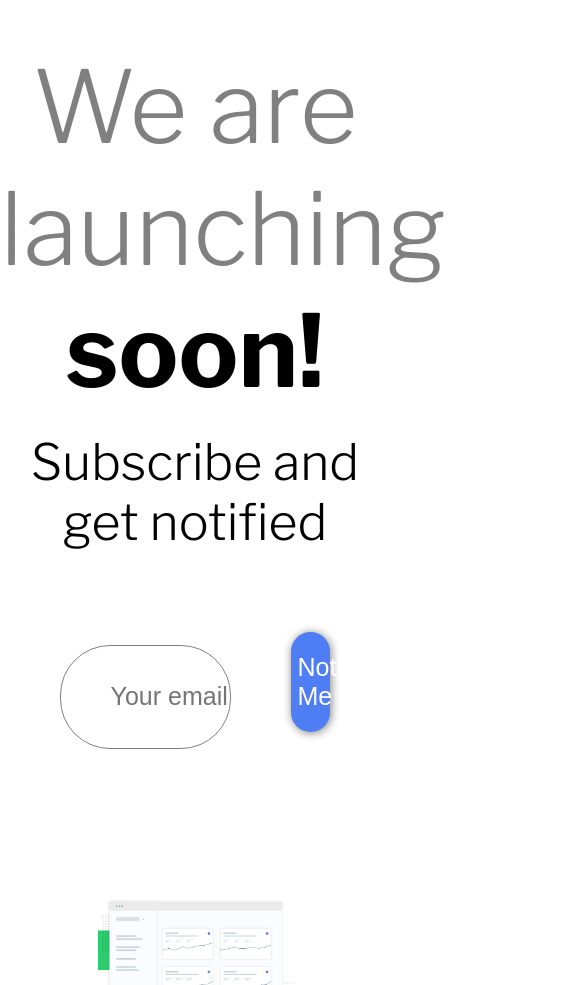
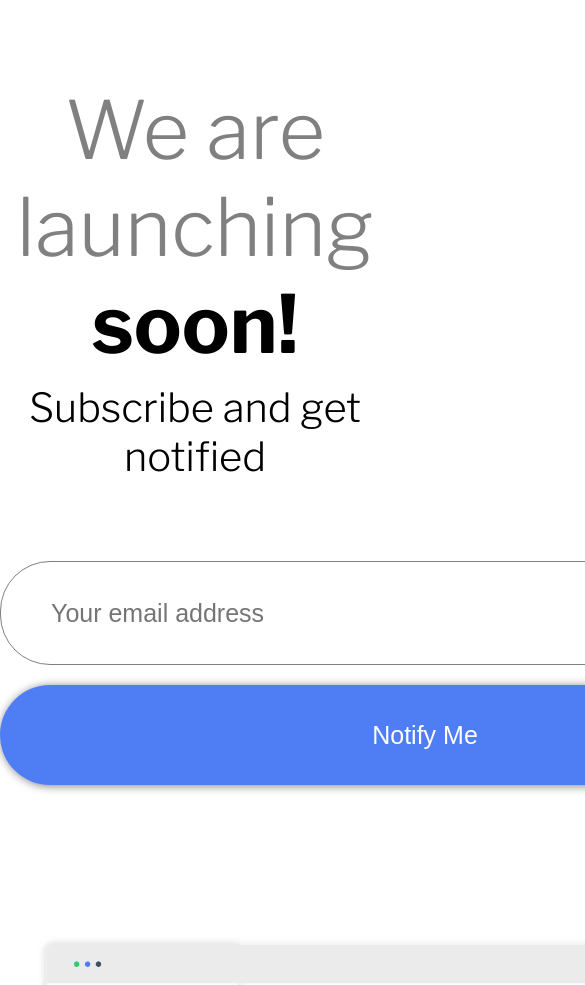
Before and after one commit to AbePlays/Frontend-Challenge-4, a plain HTML site: page index.html in a window 390 px wide. Shown: the part 267-1252 px from the top of the page, 585 px wide, since content can reach past the window. Drawn offline with nearby package versions, Linux system fonts and the light colour scheme.

Commit message:
Mobile Responsive

```diff
--- a/style.css
+++ b/style.css
@@ -8,7 +8,7 @@ body {
 
 .top-img {
   margin-top: 200px;
-  width: 8%;
+  width: 200px;
 }
 
 /*      TOP     */
@@ -37,7 +37,7 @@ body {
 
 .top input {
   border-radius: 50px;
-  width: 30%;
+  width: 800px;
   outline: none;
   border: 0.5px solid gray;
   height: 100px;
@@ -49,7 +49,7 @@ body {
   background-color: hsl(223, 87%, 63%);
   height: 100px;
   outline: none;
-  width: 10%;
+  width: 300px;
   border-radius: 50px;
   border: none;
   box-shadow: 1px 1px 10px gray;
@@ -64,7 +64,7 @@ body {
 }
 
 .mid img {
-  width: 50%;
+  width: 1200px;
 }
 
 /*      BOTTOM      */
@@ -95,3 +95,35 @@ body {
 .attribution a {
   color: hsl(228, 45%, 44%);
 }
+
+/*      MEDIA BREAKPOINTS       */
+
+@media (max-width: 2100px) {
+  .top-img {
+    width: 150px;
+  }
+
+  .mid img {
+    width: 1000px;
+  }
+}
+
+@media (max-width: 1500px) {
+  .top {
+    font-size: 40px;
+  }
+
+  .top input {
+    display: block;
+    margin: 0 auto;
+  }
+
+  .top button {
+    width: 850px;
+    margin: 20px 0 0;
+  }
+
+  .mid img {
+    width: 800px;
+  }
+}
```
